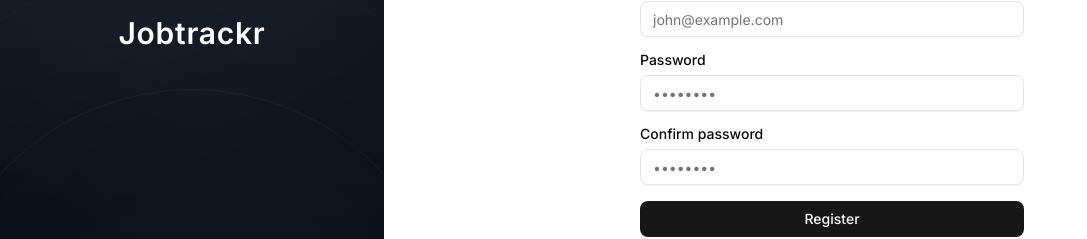
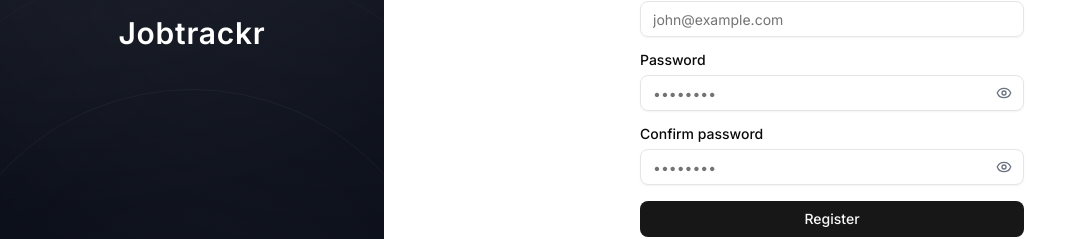
Before and after one commit to murillo-nahas/jobtrackr-frontend, a React (Vite) app: page / in a window 1280 px wide. Shown: the part 367-606 px from the top of the page, without its empty margins (0-1087 px from the left). Built offline with nearby package versions, Linux system fonts and the light colour scheme; no server answers.

Commit message:
added password input component

```diff
--- /dev/null
+++ b/src/components/ui/password-input.tsx
@@ -0,0 +1,39 @@
+import * as React from "react";
+import { Eye, EyeOff } from "lucide-react";
+import { Input } from "./input";
+import { cn } from "@/lib/utils";
+
+export interface PasswordInputProps
+  extends React.InputHTMLAttributes<HTMLInputElement> {}
+
+const PasswordInput = React.forwardRef<HTMLInputElement, PasswordInputProps>(
+  ({ className, ...props }, ref) => {
+    const [showPassword, setShowPassword] = React.useState(false);
+
+    return (
+      <div className="relative">
+        <Input
+          type={showPassword ? "text" : "password"}
+          className={cn("pr-10", className)}
+          ref={ref}
+          {...props}
+        />
+        <button
+          type="button"
+          onClick={() => setShowPassword(!showPassword)}
+          className="absolute right-3 top-1/2 -translate-y-1/2 text-gray-500 hover:text-gray-700 transition-colors"
+        >
+          {showPassword ? (
+            <EyeOff className="h-4 w-4" />
+          ) : (
+            <Eye className="h-4 w-4" />
+          )}
+        </button>
+      </div>
+    );
+  }
+);
+
+PasswordInput.displayName = "PasswordInput";
+
+export { PasswordInput };
--- a/src/pages/auth/Register.tsx
+++ b/src/pages/auth/Register.tsx
@@ -2,6 +2,7 @@
 import { zodResolver } from "@hookform/resolvers/zod";
 import { Button } from "@/components/ui/button";
 import { Input } from "@/components/ui/input";
+import { PasswordInput } from "@/components/ui/password-input";
 import {
   Form,
   FormControl,
@@ -80,7 +81,7 @@
                 <FormItem>
                   <FormLabel>Password</FormLabel>
                   <FormControl>
-                    <Input type="password" placeholder="••••••••" {...field} />
+                    <PasswordInput placeholder="••••••••" {...field} />
                   </FormControl>
                   <FormMessage />
                 </FormItem>
@@ -94,7 +95,7 @@
                 <FormItem>
                   <FormLabel>Confirm password</FormLabel>
                   <FormControl>
-                    <Input type="password" placeholder="••••••••" {...field} />
+                    <PasswordInput placeholder="••••••••" {...field} />
                   </FormControl>
                   <FormMessage />
                 </FormItem>
```
